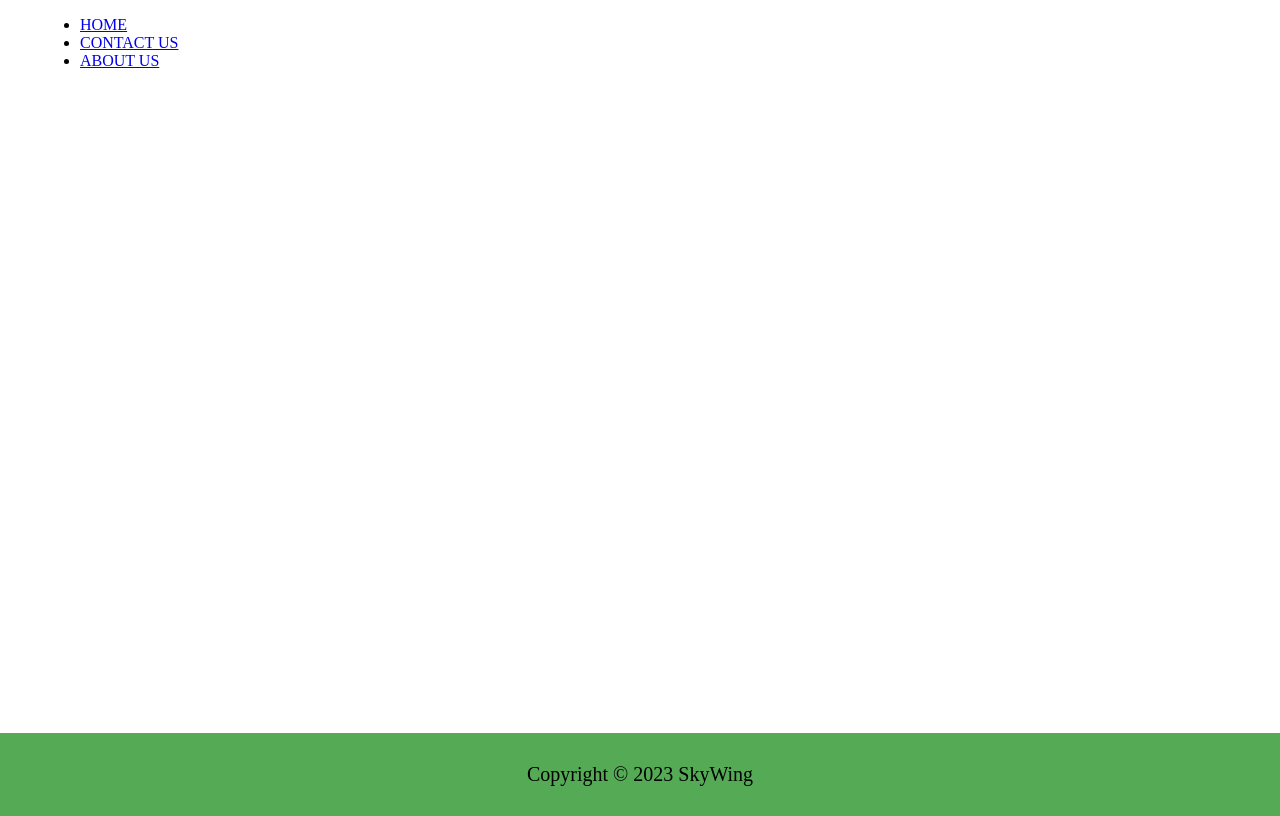
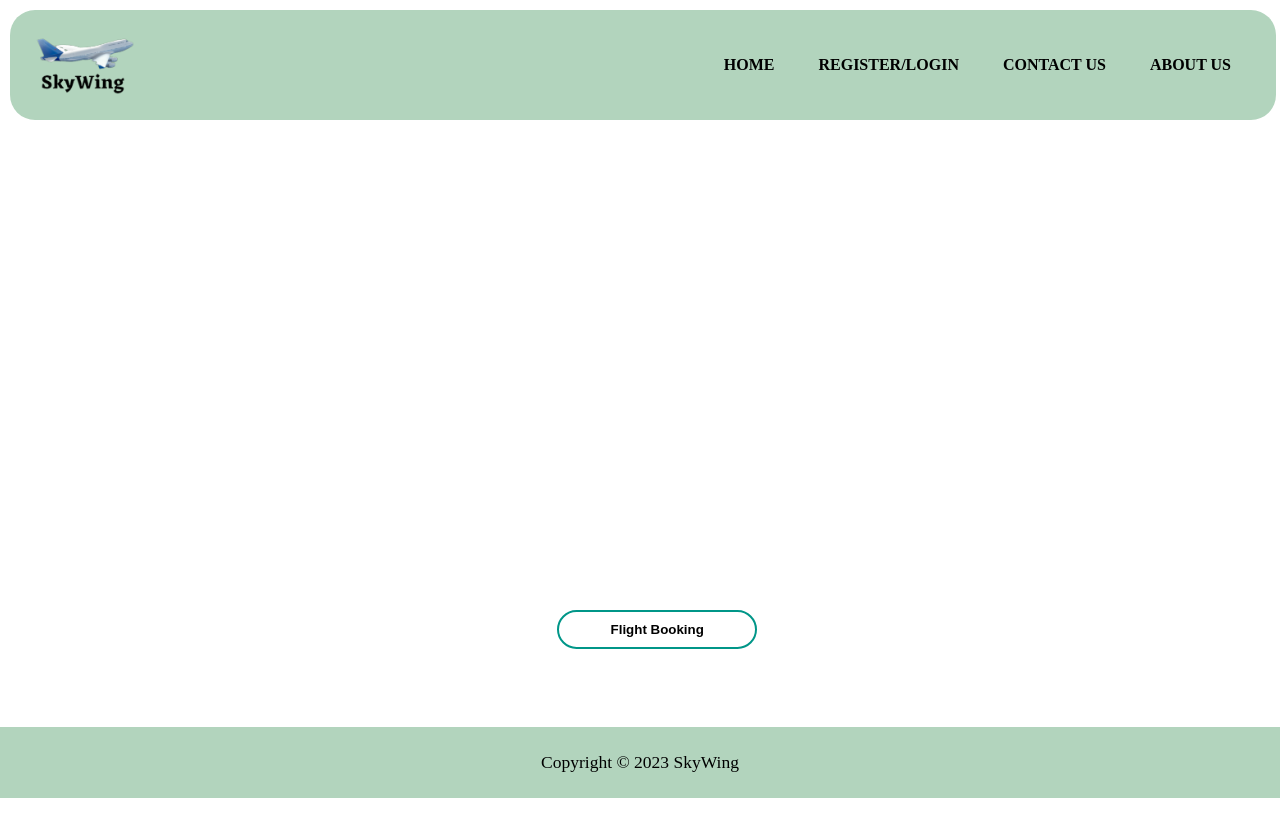
Before and after one commit to karthik-n-hebbar/FS-Mini-Project, a Django app: page / in a window 1280 px wide. Run offline with Django 4.2, Linux system fonts and the light colour scheme.

Commit message:
home page

```diff
--- a/fs_mini_project/static/css/base.css
+++ b/fs_mini_project/static/css/base.css
@@ -10,20 +10,74 @@ html {
 body {
     position: relative;
     margin: 0;
-    min-height: 100%;
-    padding-bottom: 80px;
-    padding-left: 40px;
-    padding-right: 40px;
+    min-height: 98.5%;
+    /* padding-bottom: 80px; */
     box-sizing: inherit;
+    background-color: white;
+    align-items: center;
+}
+
+.container {
+    margin: 30px;
+    align-items: center;
 }
 
 footer {
-    background-color: rgba(0, 128, 0, 0.668);
-    font-size: 20px;
-    padding: 30px;
+    background-color: rgba(95, 165, 117, 0.479);
+    font-size: 17.5px;
+    padding: 25px;
     text-align: center;
     position: absolute;
     right: 0;
     left: 0;
     bottom: 0;
 }
+
+/* home.html CSS */
+
+.content {
+    width: 98%;
+    height: 60vh;
+    position: absolute;
+    text-align: center;
+    display: flex;
+    align-items: center;
+    justify-content: center;
+}
+
+button {
+    width: 200px;
+    padding: 10px;
+    text-align: center;
+    font-size: 15px 0;
+    font-weight: bold;
+    border-radius: 25px;
+    margin: auto;
+    border: 2px solid #009688;
+    background: transparent;
+    color: black;
+    cursor: pointer;
+    position: relative;
+    overflow: hidden;
+    top: 50%;
+}
+
+span {
+    background-color: #0096879c;
+    height: 100%;
+    width: 0;
+    border-radius: 25px;
+    position: absolute;
+    left: 0;
+    bottom: 0;
+    z-index: -1;
+    transition: 0.25s;
+}
+
+button:hover span {
+    width: 100%;
+}
+
+button:hover {
+    border: none;
+}
--- a/fs_mini_project/static/css/navbar.css
+++ b/fs_mini_project/static/css/navbar.css
@@ -0,0 +1,44 @@
+.nav {
+    width: 95%;
+    margin: 10px;
+    padding: 25px;
+    display: flex;
+    align-items: center;
+    justify-content: space-between;
+    background-color: rgba(95, 165, 117, 0.479);
+    border-radius: 25px;
+}
+
+.logo {
+    width: 100px;
+    cursor: pointer;
+}
+
+.nav ul li {
+    list-style: none;
+    display: inline-block;
+    margin: 0 20px;
+    position: relative;
+}
+
+.nav ul li a {
+    text-decoration: none;
+    color: black;
+    text-transform: capitalize;
+    font-weight: bold;
+}
+
+.nav ul li::after {
+    content: '';
+    height: 3px;
+    width: 0;
+    background-color: #1a5852;
+    position: absolute;
+    left: 0;
+    bottom: -7.5px;
+    transition: 0.25s;
+}
+
+.nav ul li:hover::after {
+    width: 100%;
+}
--- a/fs_mini_project/templates/base.html
+++ b/fs_mini_project/templates/base.html
@@ -14,8 +14,10 @@
     {% include 'navbar.html' %}
 </header>
 <body>
-    {% block body %}
-    {% endblock %}
+    <div class="container">
+        {% block body %}
+        {% endblock %}
+    </div>
 </body>
 <footer>
     Copyright &copy;
--- a/fs_mini_project/templates/home.html
+++ b/fs_mini_project/templates/home.html
@@ -1,8 +1,14 @@
 {% extends 'base.html' %}
+{% load static %}
+
+<link rel="stylesheet" href="{% static 'css/home.css' %}">
 
 {% block title %}
 SkyWing
 {% endblock %}
 
 {% block body %}
+<div class="content">
+    <button type="button"><span></span>Flight Booking</button>
+</div>
 {% endblock %}
--- a/fs_mini_project/templates/navbar.html
+++ b/fs_mini_project/templates/navbar.html
@@ -1,6 +1,12 @@
+{% load static %}
+
+<link rel="stylesheet" href="{% static 'css/navbar.css' %}">
+
 <div class="nav">
+    <img src="{% static 'images/logo.png' %}" alt="" class="logo">
     <ul>
         <li><a href="{% url 'home' %}">HOME</a></li>
+        <li><a href=#>REGISTER/LOGIN</a></li>
         <li><a href="{% url 'contact' %}">CONTACT US</a></li>
         <li><a href="{% url 'about' %}">ABOUT US</a></li>
     </ul>
```
Also changed, not shown: Project Assets/Aeroplane Image(1).png (added), Project Assets/Aeroplane Image(2).png (added), Project Assets/Aeroplane Image.png (added), Project Assets/Aeroplane_Image_1_-removebg-preview.png (added), Project Assets/Aeroplane_Image_2_-removebg-preview.png (added), Project Assets/SkyWing(1).png (added), Project Assets/SkyWing(2).png (added), Project Assets/SkyWing-removebg-preview.png (added), Project Assets/SkyWing.png (added), Project Assets/logo(1).png (added), Project Assets/logo.png (added), fs_mini_project/static/images/logo.png (added).
